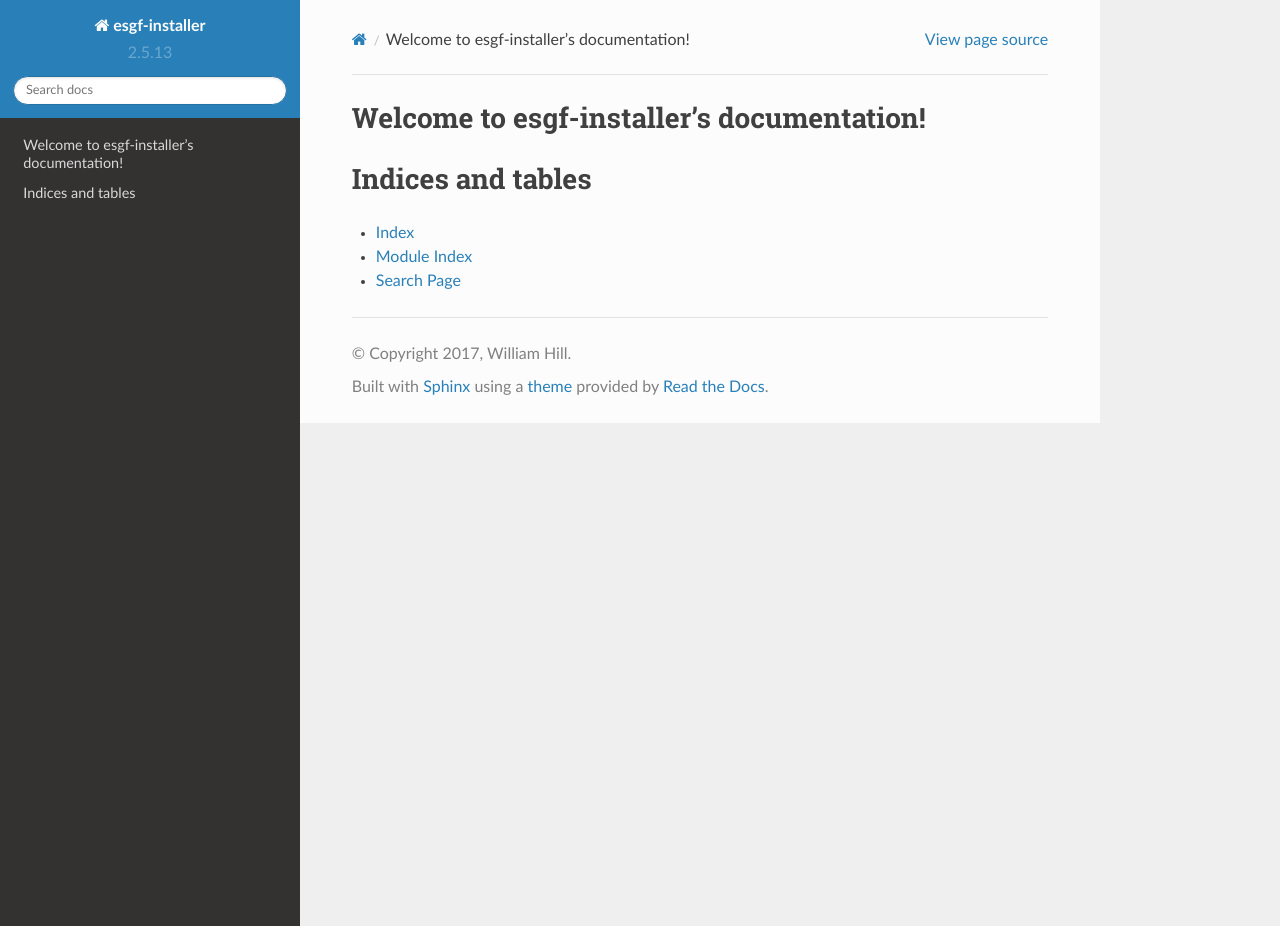
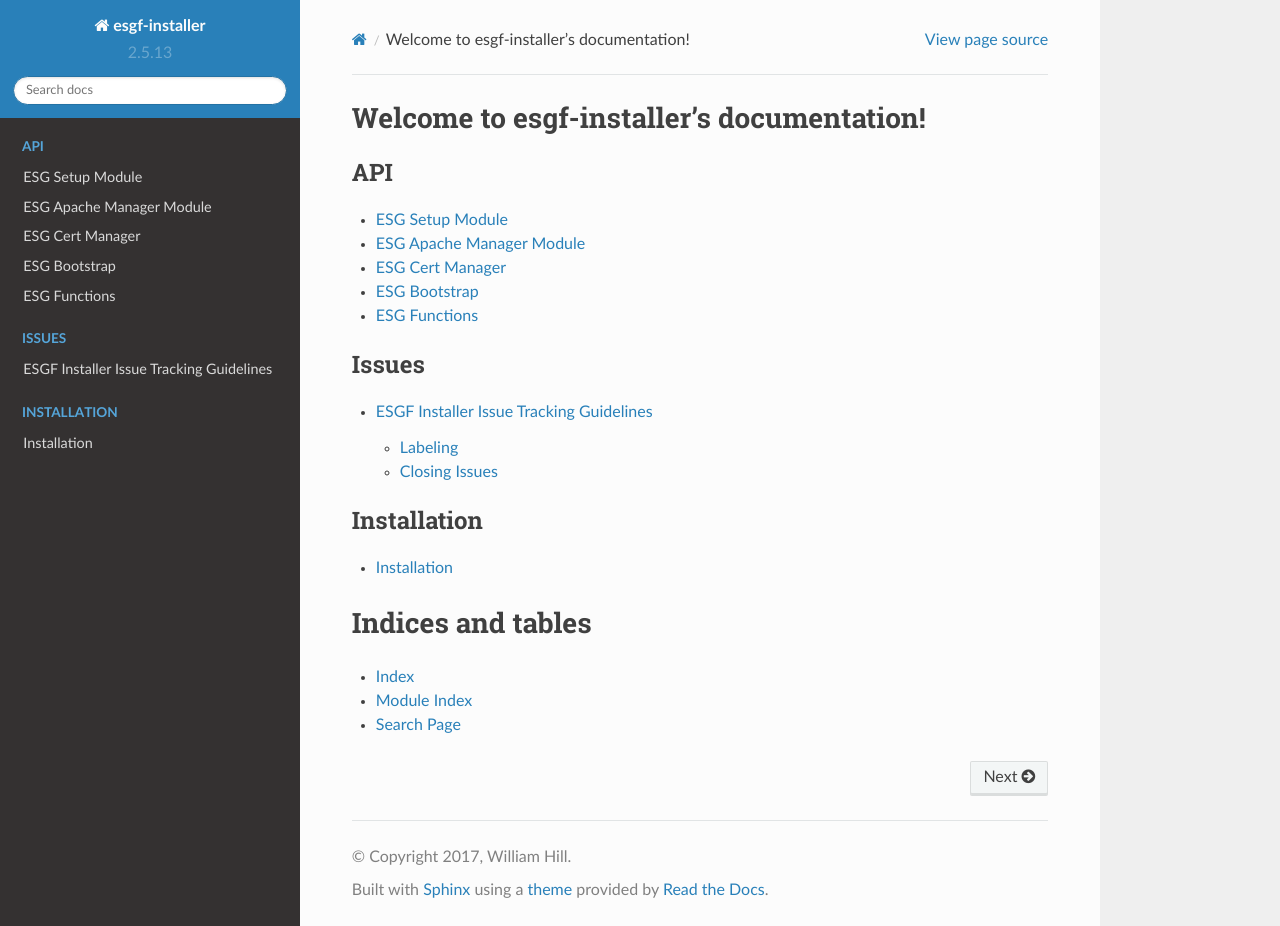
Before and after one commit to ESGF/esgf-installer, a Sphinx documentation site: the page built from docs/index.rst, in a window 1280 px wide and 926 px high. Built offline with Sphinx 7.4.7 and the Read the Docs theme 2.0.0, drawn with Linux system fonts in a browser that asks for light colours.

Commit message:
added sections for table of contents; resolves #303

```diff
--- a/docs/api.rst
+++ b/docs/api.rst
@@ -4,7 +4,7 @@ ESG Setup Module
    :members:
 
 ESG Apache Manager Module
-------------------
+---------------------------
 .. automodule:: esg_apache_manager
    :members:
 
@@ -12,3 +12,14 @@ ESG Cert Manager
 ------------------
 .. automodule:: esg_cert_manager
   :members:
+
+
+ESG Bootstrap
+------------------
+.. automodule:: esg_bootstrap
+  :members:
+
+ESG Functions
+------------------
+.. automodule:: esg_functions
+  :members:
--- a/docs/conf.py
+++ b/docs/conf.py
@@ -19,7 +19,7 @@
 import os
 import sys
 import sphinx_rtd_theme
-sys.path.insert(0, os.path.abspath('../'))
+sys.path.insert(0, os.path.abspath('../installer'))
 
 
 # -- General configuration ------------------------------------------------
--- a/docs/index.rst
+++ b/docs/index.rst
@@ -6,9 +6,31 @@
 Welcome to esgf-installer's documentation!
 ==========================================
 
+
+
 .. toctree::
+   :caption: API
    :maxdepth: 2
-   :caption: Contents:
+
+   api
+
+
+.. toctree::
+   :caption: Issues
+   :maxdepth: 2
+
+
+   issues
+
+
+.. toctree::
+   :caption: Installation
+   :maxdepth: 2
+
+   installation
+
+
+
 
 
 
--- a/docs/issues.rst
+++ b/docs/issues.rst
@@ -1,5 +1,5 @@
 ESGF Installer Issue Tracking Guidelines
-------------------
+******************************************
 We are going to begin to use Github Issues as a well to provide easier and better tracking of issues that occur during development of ESGF.
 Here are some general guidelines for reporting issues.
 
```
Also changed, not shown: docs/installation.rst (added, +8 -0 lines), installer/index.rst (deleted, +0 -33 lines).
